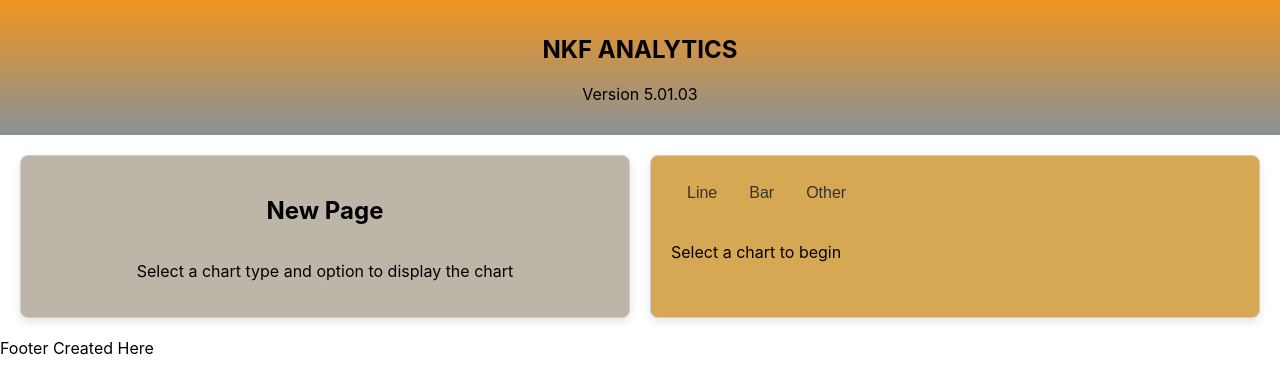
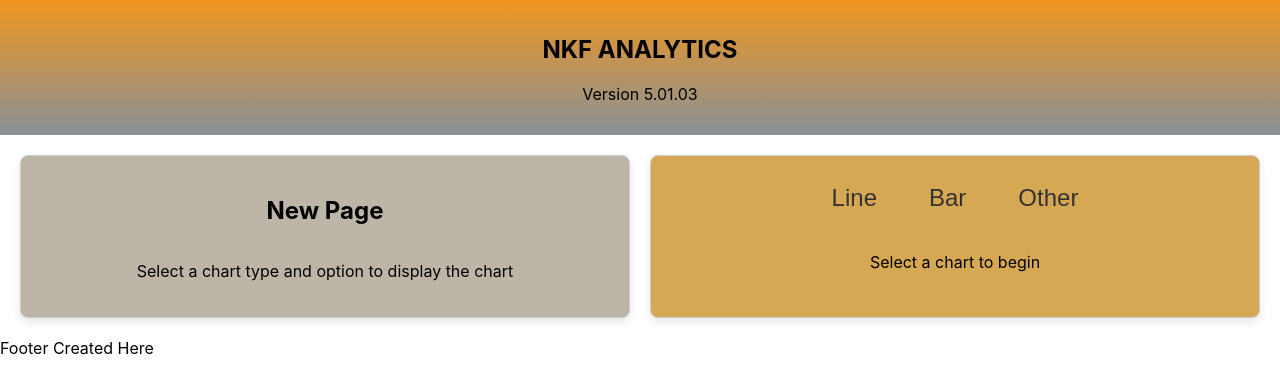
Before and after one commit to bsovic23/bsov-analytics, a React (Create React App) app in the folder client/: page /bsov-analytics/NewPage in a window 1280 px wide. Shown: the top 392 px of the page. Built offline with nearby package versions, Linux system fonts and the light colour scheme.

Commit message:
updated analysis choice box

```diff
--- a/client/src/index.css
+++ b/client/src/index.css
@@ -335,7 +335,7 @@ code {
   flex: 1;
   display: flex;
   flex-direction: column;
-  align-items: flex-start; /* Aligns items to the top */
+  align-items: center; /* Aligns items to the top */
   justify-content: flex-start; /* Keeps items at the top */
   border: 1px solid #ccc;
   padding: 20px;
@@ -348,14 +348,15 @@ code {
 
 .analyticsFramework-RightBox div:first-child {
   display: flex;
-  justify-content: flex-start; /* Keeps the type buttons aligned at the top */
+  justify-content: center;
+  gap: 20px;
   margin-bottom: 16px;
 }
 
 .analyticsFramework-RightBox button {
   background-color: transparent;
   border: none;
-  font-size: 16px;
+  font-size: 24px;
   cursor: pointer;
   padding: 8px 16px;
   position: relative;
@@ -381,6 +382,16 @@ code {
 
 .analyticsFramework-RightBox .option-buttons {
   display: flex;
-  flex-direction: column; /* Stacks the buttons vertically */
-  gap: 8px; /* Adds space between the buttons */
+  flex-direction: column;
+  align-items: center;
+  gap: 10px;
 }
+
+.analyticsFramework-RightBox .option-buttons button {
+  border: 1px black solid;
+  border-radius: 10px;
+}
+
+.analyticsFramework-RightBox .option-buttons button:hover {
+  background-color: yellow;
+}
```
Also changed, not shown: client/src/components/AnalyticsCharts/Line/index.js (+62 -0 lines).
